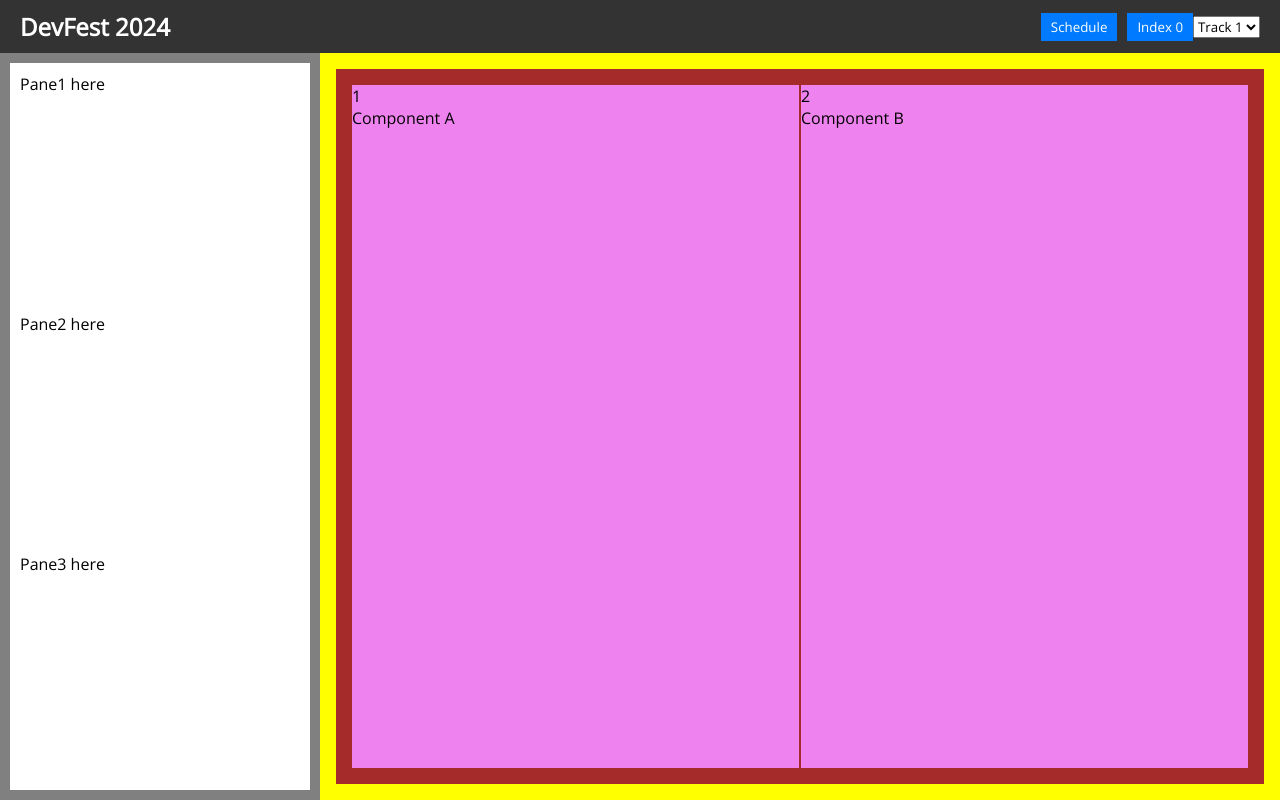
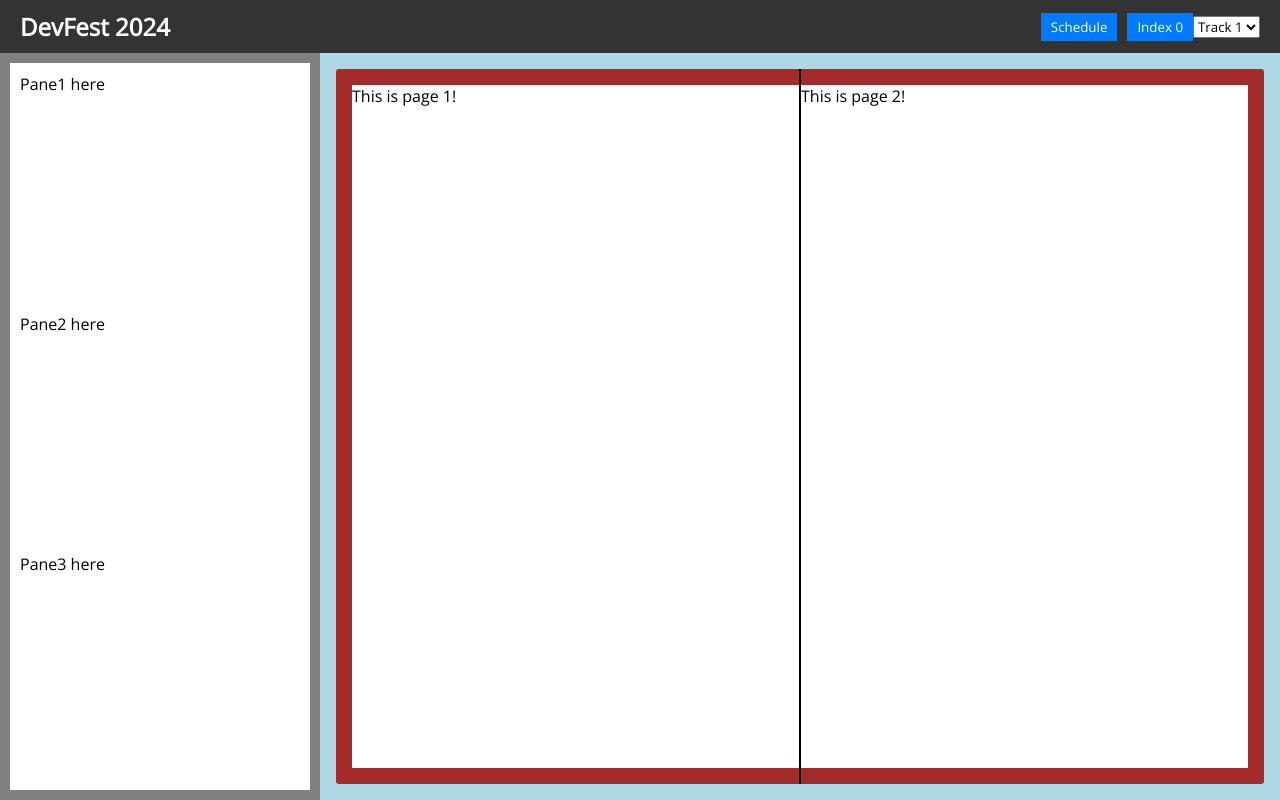
Before and after one commit to adicu/devfest-2024, a Next.js app: page / in a window 1280 px wide. Built offline with nearby package versions, Linux system fonts and the light colour scheme.

Commit message:
Clickers now work

```diff
--- a/src/components/Book.jsx
+++ b/src/components/Book.jsx
@@ -22,6 +22,7 @@ const Book = (props) => {
       <PageFlipApp
         parentPage={props.currentPage}
         previousPage={props.previousPage}
+        updatePage={props.updatePage}
       />
     </Container>
   );
--- a/src/components/Pages.jsx
+++ b/src/components/Pages.jsx
@@ -5,13 +5,49 @@ const Pages = (props) => {
   return (
     <>
       <LeftPage visible={props.currentPage == 1 || props.currentPage == 2}>
-        <Page pageNumber="1">Component A</Page>
+        <Page
+          active={props.currentPage == 1 || props.currentPage == 2}
+          pageNumber={1}
+          updatePage={props.updatePage}
+        >
+          This is page 1!
+        </Page>
       </LeftPage>
       <RightPage visible={props.currentPage == 1 || props.currentPage == 2}>
-        <Page pageNumber="2">Component B</Page>
+        <Page
+          active={props.currentPage == 1 || props.currentPage == 2}
+          pageNumber={2}
+          updatePage={props.updatePage}
+        >
+          This is page 2!
+        </Page>
       </RightPage>
       <LeftPage visible={props.currentPage == 3 || props.currentPage == 4}>
-        <Page pageNumber="3">Component C</Page>
+        <Page
+          active={props.currentPage == 3 || props.currentPage == 4}
+          pageNumber={3}
+          updatePage={props.updatePage}
+        >
+          This is page 3!
+        </Page>
+      </LeftPage>
+      <RightPage visible={props.currentPage == 3 || props.currentPage == 4}>
+        <Page
+          active={props.currentPage == 3 || props.currentPage == 4}
+          pageNumber={4}
+          updatePage={props.updatePage}
+        >
+          This is page 4!
+        </Page>
+      </RightPage>
+      <LeftPage visible={props.currentPage == 5 || props.currentPage == 6}>
+        <Page
+          active={props.currentPage == 5 || props.currentPage == 6}
+          pageNumber={5}
+          updatePage={props.updatePage}
+        >
+          This is page 5!
+        </Page>
       </LeftPage>
     </>
   );
--- a/src/components/book-components/Page.jsx
+++ b/src/components/book-components/Page.jsx
@@ -1,33 +1,38 @@
 import styled from "@emotion/styled";
 
-// const PageStyle = styled.div`
-//   background-color: red;
-
-//   transition: transform 0.5s ease;
-//   transform-style: preserve-3d;
-
-//   &.active {
-//     transform: rotateY(0deg);
-//   }
-
-//   &:nth-child(2) {
-//     transform: rotateY(180deg);
-//   }
-// `;
-
-const Container = styled.div`
-  background-color: violet;
-  height: 100%;
-`;
+const colorPage = "white";
 
 const Page = (props) => {
-  return (
-    <Container>
-      <p>{props.pageNumber}</p>
+  //   console.log(props.active);
+  //   console.log(props.active ? "auto" : "none");
 
-      <p>{props.children}</p>
-    </Container>
-  );
+  const Container = styled.div`
+    background-color: ${colorPage};
+    height: 100%;
+    width: 100%;
+
+    z-index: "11";
+    pointer-events: none;
+    /* pointer-events: ${props.active ? "all" : "none"}; */
+
+    /* background-color: ${props.active ? "yellow" : "white"}; */
+  `;
+
+  // function pageClicked() {
+  //   console.log("Page " + props.pageNumber + " clicked");
+
+  //   if (props.pageNumber % 2 == 1) {
+  //     console.log("Setting to " + (props.pageNumber - 1));
+  //     props.updatePage(props.pageNumber - 1);
+  //   } else {
+  //     console.log("Setting to " + (props.pageNumber + 1));
+  //     props.updatePage(props.pageNumber + 1);
+  //   }
+  // }
+
+  //   return <Container onClick={pageClicked}>{props.children}</Container>;
+
+  return <Container>{props.children}</Container>;
 };
 
 export default Page;
--- a/src/components/book-components/PageFlipApp.jsx
+++ b/src/components/book-components/PageFlipApp.jsx
@@ -3,8 +3,10 @@ import styled from "@emotion/styled";
 
 import Pages from "../Pages";
 
+const colorBook = "brown";
+const colorSpine = "black";
+
 const Container = styled.div`
-  background-color: yellow;
   height: 100%;
   width: 100%;
 
@@ -13,10 +15,12 @@ const Container = styled.div`
 
 const Book = styled.div`
   position: relative;
-  background-color: brown;
+  background-color: ${colorBook};
 
   height: 100%;
   width: 100%;
+
+  border-radius: 3px;
 `;
 
 export const LeftPage = styled.div`
@@ -31,8 +35,10 @@ export const LeftPage = styled.div`
   padding-top: 1em;
   padding-bottom: 1em;
 
-  border-right: solid brown 1px;
+  border-right: solid ${colorSpine} 1px;
   padding-left: 1em;
+
+  pointer-events: none;
 `;
 
 export const RightPage = styled.div`
@@ -47,9 +53,17 @@ export const RightPage = styled.div`
   padding-top: 1em;
   padding-bottom: 1em;
 
-  border-left: solid brown 1px;
+  border-left: solid ${colorSpine} 1px;
   padding-right: 1em;
+
+  pointer-events: none;
 `;
+
+// export const Page = styled.div`
+//   background-color: ${colorPage};
+//   height: 100%;
+//   width: 100%;
+// `;
 
 const PageFlipApp = (props) => {
   useEffect(() => {
@@ -58,11 +72,33 @@ const PageFlipApp = (props) => {
 
   const [currentPage, setCurrentPage] = useState(props.previousPage);
 
+  function leftPageClicked() {
+    console.log("Left page clicked");
+  }
+
+  function rightPageClicked() {
+    console.log("Right page clicked");
+  }
+
+  const Clicker = styled.div`
+    width: 100%;
+    height: 100%;
+    pointer-events: all;
+  `;
+
   return (
     <>
       <Container>
         <Book>
-          <Pages currentPage={currentPage} />
+          <LeftPage visible={false}>
+            <Clicker onClick={leftPageClicked}>Left Clicker</Clicker>
+          </LeftPage>
+
+          <RightPage visible={false}>
+            <Clicker onClick={rightPageClicked}>Right Clicker</Clicker>
+          </RightPage>
+
+          <Pages currentPage={currentPage} updatePage={props.updatePage} />
         </Book>
       </Container>
     </>
```
